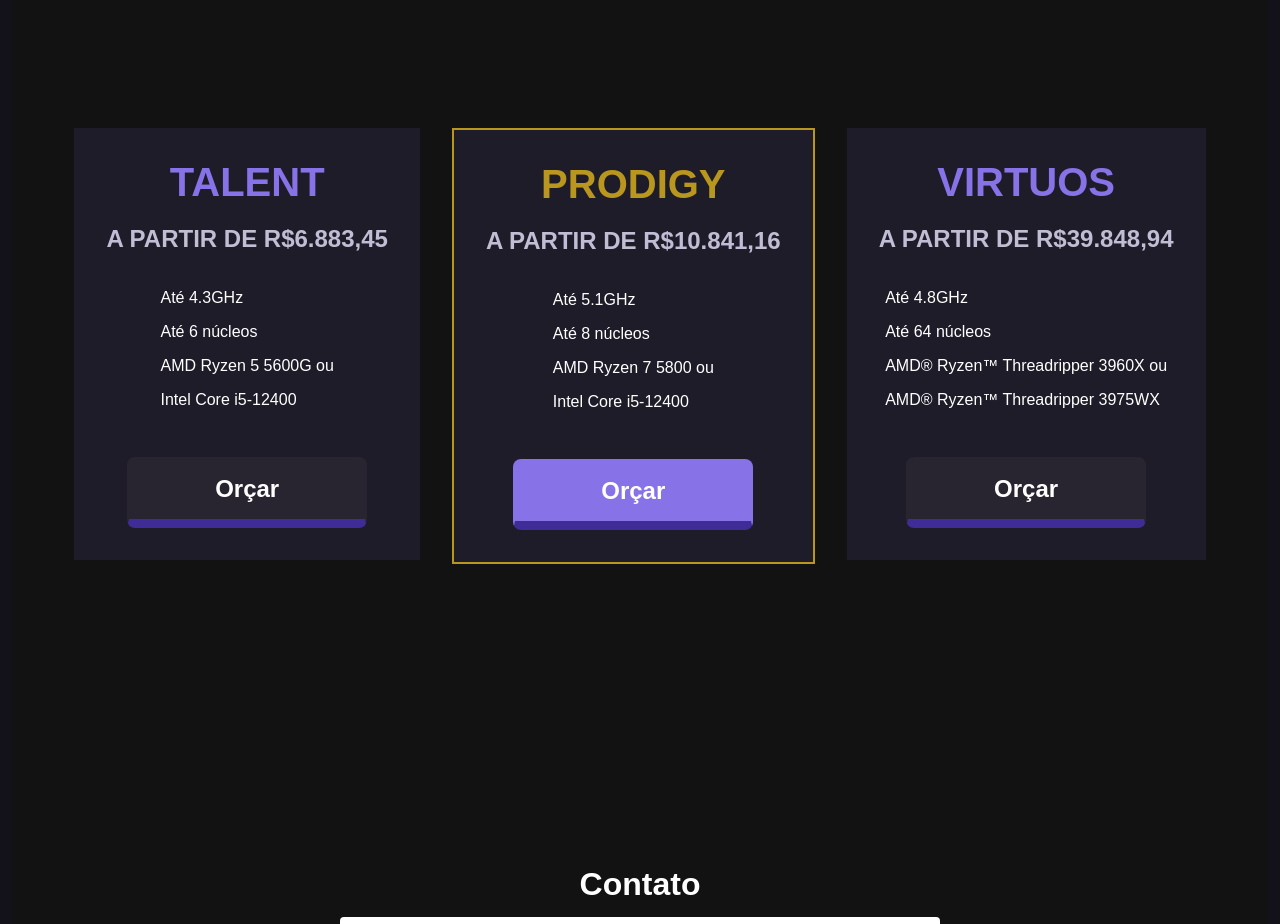
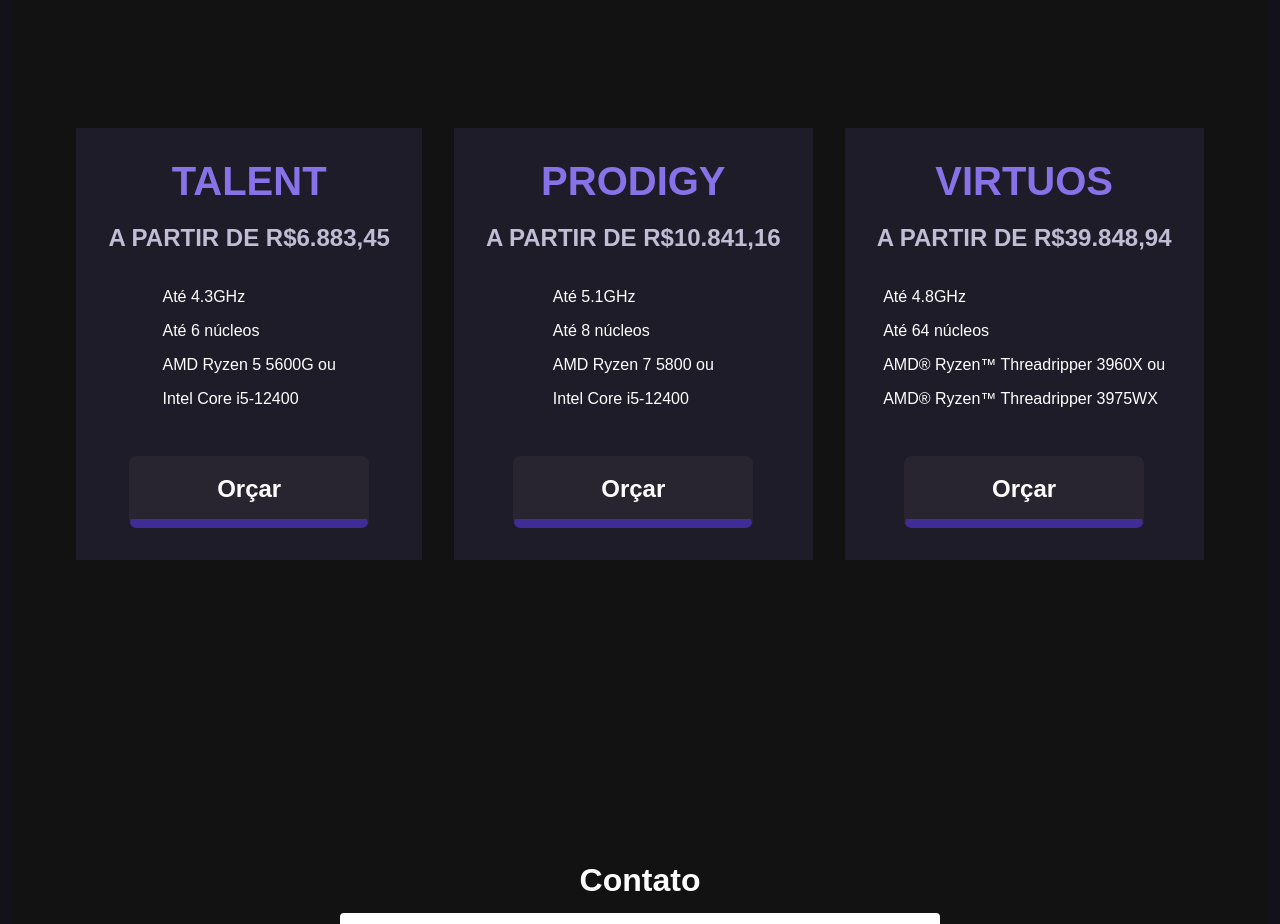
Before and after one commit to jonas-amilton/lp-razor-tech-makers, a React (Create React App) app in the folder razor/: page / in a window 1280 px wide. Shown: the part 1680-2604 px from the top of the page. Built offline with nearby package versions, Linux system fonts and the light colour scheme; the HTML template or start-up script is replaced by a standard one.

Commit message:
link orça+css maquinas

```diff
--- a/razor/src/components/Form.jsx
+++ b/razor/src/components/Form.jsx
@@ -9,7 +9,7 @@
 
   return (
     <>
-      <div className="container">
+      <div className="container" id="form">
         <h1 className="title">Contato</h1>
 
         <form className="form" onSubmit={() => { } }>
--- a/razor/src/pages/Home/index.js
+++ b/razor/src/pages/Home/index.js
@@ -5,6 +5,7 @@
 import client2 from "../assets/guy.jpg";
 import client1 from "../assets/girl.jpg";
 import { FaCcPaypal, FaCcVisa, FaCcMastercard } from "react-icons/fa";
+import Form from "../../components/Form.jsx";
 
 
 
@@ -84,7 +85,7 @@
       <section  id="maquina" > </section>
       <div className="prices-section">
         <div className="prices-container">
-          <div className="price-card">
+          <div className="price-card recommended">
             <h1>TALENT</h1>
             <h2>A PARTIR DE R$6.883,45</h2>
             <div className="features">
@@ -93,8 +94,10 @@
               <p>AMD Ryzen 5 5600G ou</p>
               <p>Intel Core i5-12400</p>
             </div>
-            <button>Orçar</button>
+            <a href="#form">
+            <button>Orçar</button></a>
           </div>
+
           <div className="price-card recommended">
             <h1>PRODIGY</h1>
             <h2>
@@ -106,9 +109,11 @@
               <p>AMD Ryzen 7 5800 ou</p>
               <p>Intel Core i5-12400</p>
             </div>
-            <button>Orçar</button>
+            <a href="#form">
+            <button>Orçar</button></a>
           </div>
-          <div className="price-card">
+
+          <div className="price-card recommended">
             <h1>VIRTUOS</h1>
             <h2>A PARTIR DE R$39.848,94</h2>
             <div className="features">
@@ -117,7 +122,8 @@
               <p>AMD® Ryzen™ Threadripper 3960X ou</p>
               <p>AMD® Ryzen™ Threadripper 3975WX</p>
             </div>
-            <button>Orçar</button>
+            <a href="#form">
+            <button>Orçar</button></a>
           </div>
         </div>
       </div>
--- a/razor/src/pages/Home/styles.css
+++ b/razor/src/pages/Home/styles.css
@@ -145,8 +145,12 @@
     margin: 1em;
 }
 
-.recommended{
+.recommended:hover{
     border: 2px solid var(--secondary);
+
+}
+.recommended button:hover{
+    background-color: var(--primary);
 }
 
 .price-card h1{
@@ -161,10 +165,6 @@
 
 .price-card span{
     font-size: 0.6em;
-}
-
-.recommended h1{
-    color: var(--secondary);
 }
 
 .features{
@@ -185,9 +185,7 @@
     font-weight: bold;
 }
 
-.recommended button{
-    background-color: var(--primary);
-}
+
 
 footer{
     margin: 4em 0;
```
